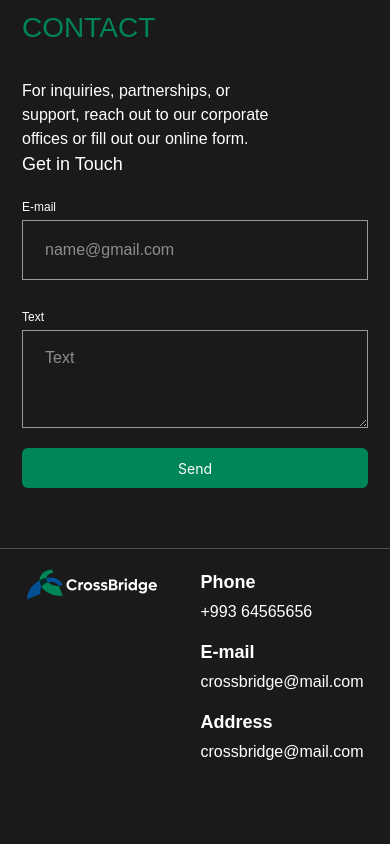
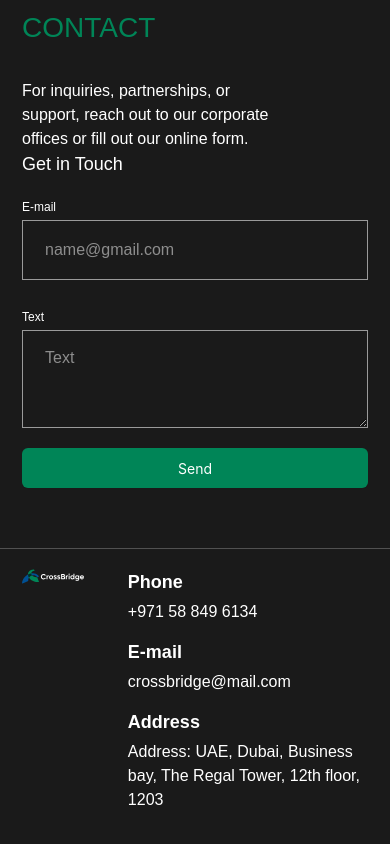
Before and after one commit to MergenD/cross-bridge, a Next.js app: page / in a window 390 px wide. Shown: the part 7301-8145 px from the top of the page. Built offline with nearby package versions, Linux system fonts and the light colour scheme; no server answers.

Commit message:
address and phone number

```diff
--- a/src/components/footer/Footer.tsx
+++ b/src/components/footer/Footer.tsx
@@ -37,21 +37,31 @@
         <div className='flex flex-col gap-[15px]'>
           <div className='flex flex-col gap-[4px]'>
             <h1 className='text-[18px] font-[700]'>Phone</h1>
-            <span className='text-[16px]'>+993 64565656</span>
+            <a href='tel:+971588496134' className='text-[16px]'>
+              +971 58 849 6134
+            </a>
           </div>
           <div className='flex flex-col gap-[4px]'>
             <h1 className='text-[18px] font-[700]'>E-mail</h1>
-            <span className='text-[16px]'>crossbridge@mail.com</span>
+            <a href='mailto:crossbridge@mail.com' className='text-[16px]'>
+              crossbridge@mail.com
+            </a>
           </div>
           <div className='flex flex-col gap-[4px] lg:hidden'>
             <h1 className='text-[18px] font-[700]'>Address</h1>
-            <span className='text-[16px]'>crossbridge@mail.com</span>
+            <span className='text-[16px]'>
+              Address: UAE, Dubai, Business bay, The Regal Tower, 12th floor,
+              1203
+            </span>
           </div>
         </div>
         <div>
           <div className='lg:flex flex-col gap-[4px] hidden'>
             <h1 className='text-[18px] font-[700]'>Address</h1>
-            <span className='text-[16px]'>crossbridge@mail.com</span>
+            <span className='text-[16px]'>
+              Address: UAE, Dubai, Business bay, The Regal Tower, 12th floor,
+              1203
+            </span>
           </div>
         </div>
       </div>
```
